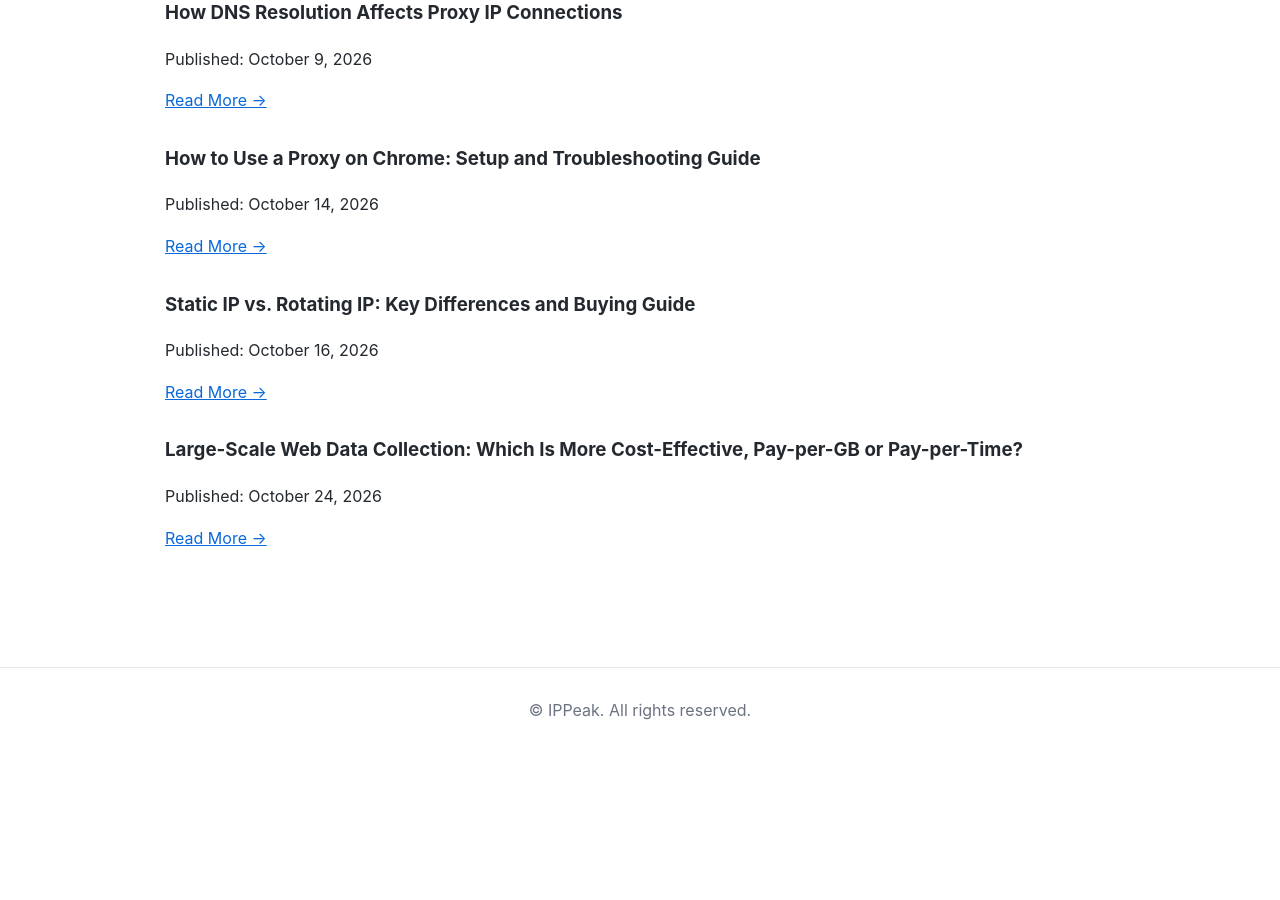
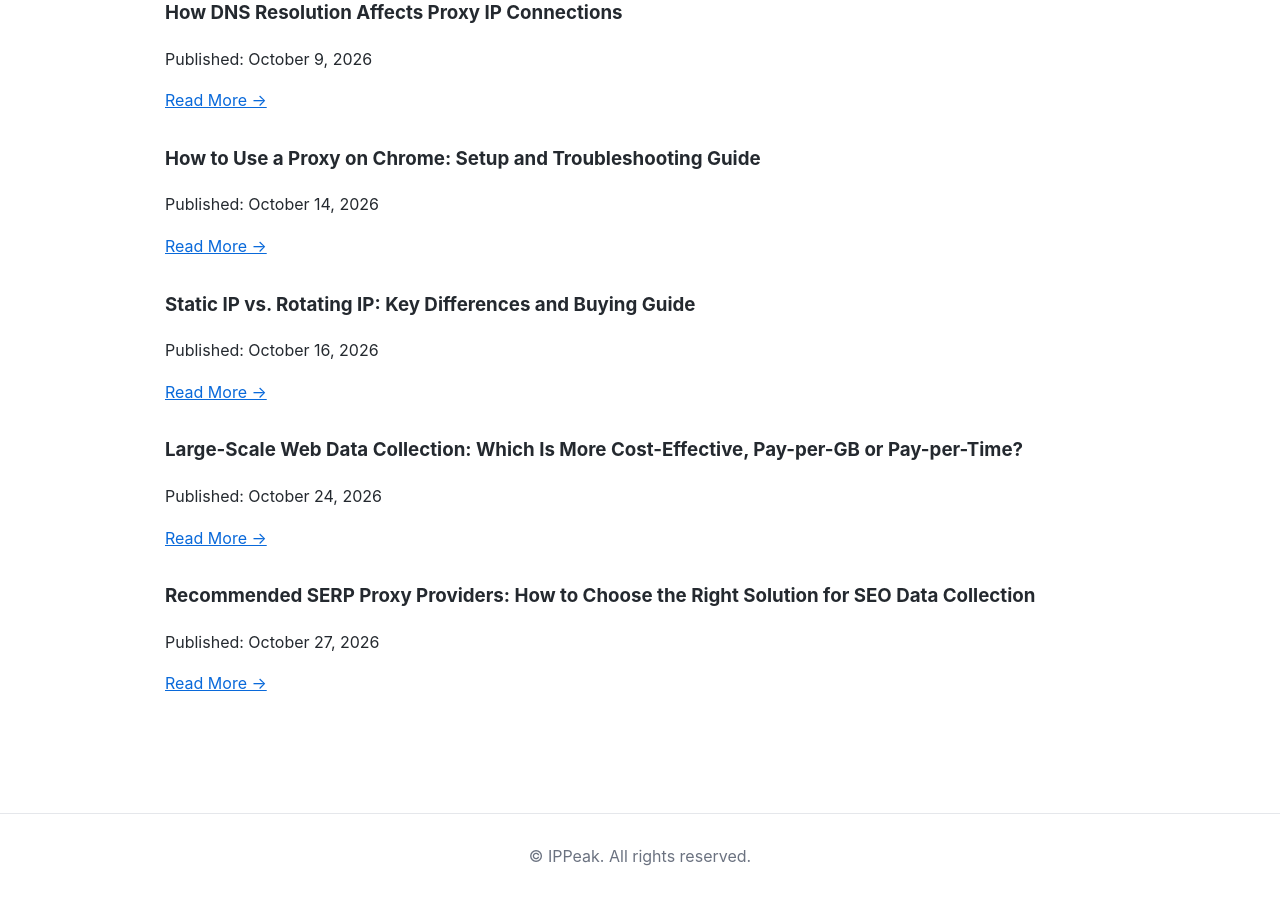
Before and after one commit to IPPeak/IPPeak-Residential-Proxy, a Jekyll site: the page built from docs/blog/articles.md, in a window 1280 px wide and 900 px high, scrolled down 2327 px. Built offline with Jekyll 4.4.1, drawn with Linux system fonts in a browser that asks for light colours; before the commit the page ends 3081 px from its top, so only the background shows below that.

Commit message:
Add new article on SERP proxy providers

```diff
--- a/docs/blog/articles.md
+++ b/docs/blog/articles.md
@@ -112,3 +112,9 @@ Published: October 16, 2026
 Published: October 24, 2026
 
 [Read More →](Large-Scale-Web-Data-Collection.html)
+
+### Recommended SERP Proxy Providers: How to Choose the Right Solution for SEO Data Collection
+
+Published: October 27, 2026
+
+[Read More →](Recommended-SERP-Proxy-Providers.html)
```
